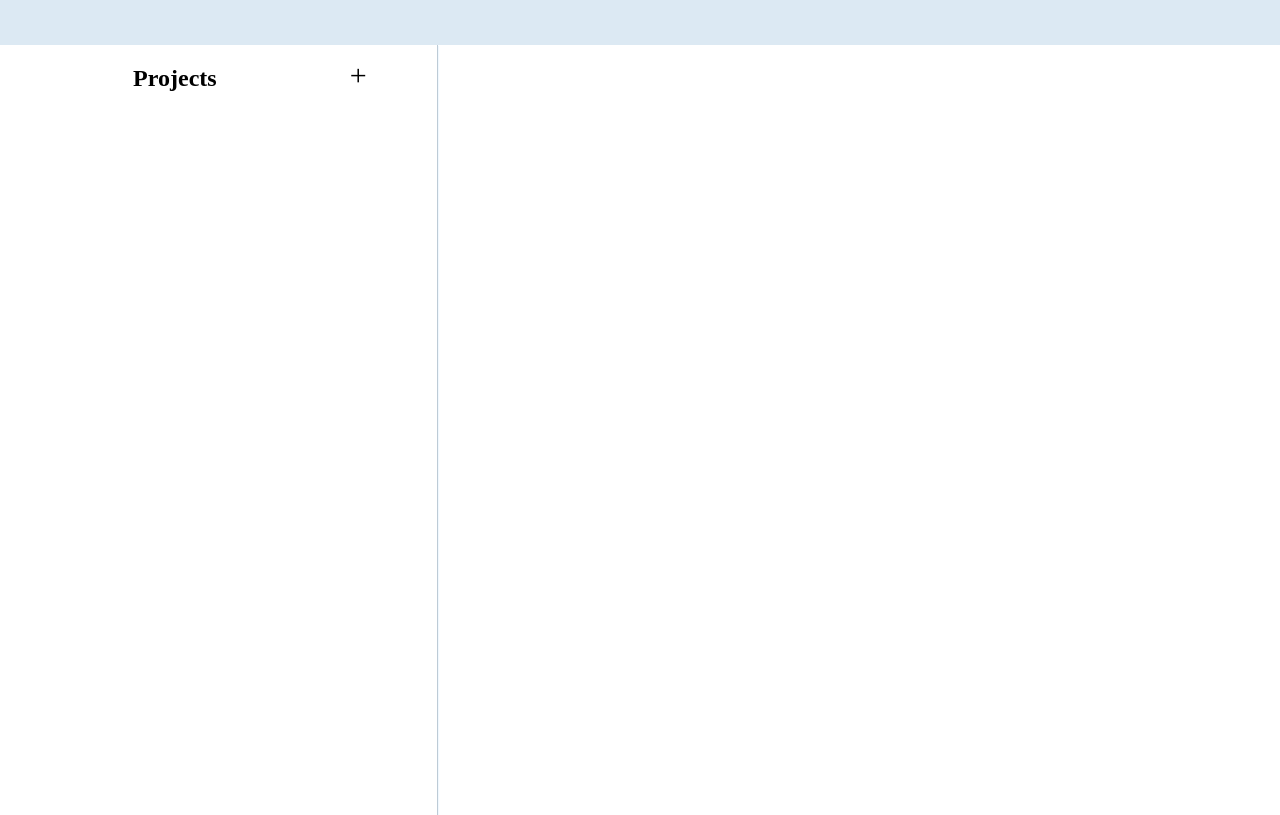
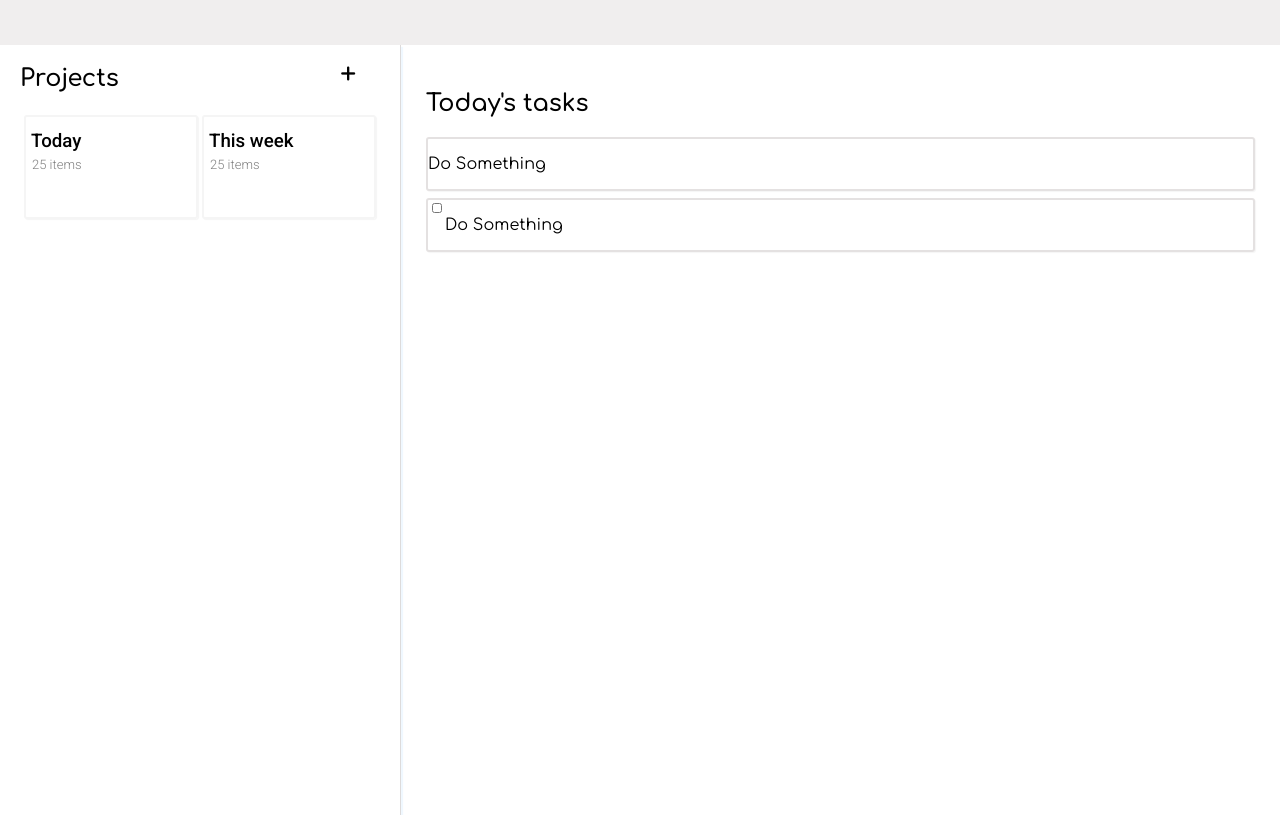
Before and after one commit to rypmaloney/clean-to-do, a website built with webpack: page dist/index.html in a window 1280 px wide. Built offline with nearby package versions, Linux system fonts and the light colour scheme.

Commit message:
Created minimalistic project list in CSS/HTML. Began working out individual list items.

```diff
--- a/dist/index.html
+++ b/dist/index.html
@@ -5,6 +5,8 @@
   <title>To-do List</title>
   <meta name="description" content="A todo list with a clean UI">
   <meta name="author" content="Ryan Maloney">
+  <link rel="preconnect" href="https://fonts.gstatic.com">
+  <link href="https://fonts.googleapis.com/css2?family=Comfortaa:wght@300;400;600&family=Roboto:wght@100;300;500&display=swap" rel="stylesheet">
   <link rel="stylesheet" href="style.css">
 </head>
 <body>
@@ -18,19 +20,36 @@
           <h2>Projects</h2>
            <p class="add">+</p>
         </div>
+        <div id="projects-wrapper">
+          <div class="project">
+            <h3>Today</h3>
+            <p>25 items</p>
+          </div>
+          <div class="project">
+            <h3>This week</h3>
+            <p>25 items</p>
+          </div>
 
-
-
-        <div id="projects-wrapper"></div>
+        </div>
 
 
 
       </div>
+      <div id = "list-space">
+        <div id="current-project-title">
+          <h2>Today's tasks</h2>
+        </div>
+        <div id="current-list">
+            <div class=list-item>
+                <p>Do Something</p>
+            </div>
+            <div class=list-item>
+              <input type="checkbox" class="checkbox">
+              <p>Do Something</p>
+          </div>
+        </div>
 
-
-
-    <div id = "list-space">
-    </div>
+      </div>
 
 
   </div>
--- a/dist/style.css
+++ b/dist/style.css
@@ -1,12 +1,12 @@
 body {
     height: 100%;
     margin: 0;
-
+    font-family: 'comfortaa', sans-serif;
 }
 
 #header-wrapper{
     height: 45px;
-    background-color: rgb(220, 233, 243);
+    background-color: rgb(240, 238, 238);
 }
 
 #main-content {
@@ -17,10 +17,11 @@ body {
 #side-wrapper {
     display: flex;
     flex-direction: column;
-    flex-grow: 2;
+    flex-grow: 1;
+    max-width: 400px;
     background-color:;
-    border-right: solid 1px rgb(189, 203, 214);
-    box-shadow: 1px 1px 1px aliceblue;
+    border-right: solid 1px rgb(221, 219, 219);
+    box-shadow: 2px 2px 1px aliceblue;
 
 }
 #projects-title{
@@ -30,18 +31,27 @@ body {
     flex-direction: row;
 
 }
-#projects-wrapper{
+#projects-wrapper {
+    display: flex;
+    flex-direction: row;
+    flex-wrap: wrap;
+    justify-content: space-evenly;
+    margin: 10px 20px 10px 20px;
 
 }
 
 #list-space {
+    padding: 25px;
     display: flex;
-    flex-grow: 5;
+    flex-grow: 4;
+    flex-direction: column;
 }
 
 #projects-title h2 {
     width: 80%;
-    text-align: center;
+    margin-left: 20px;
+    font-family: 'comfortaa', sans-serif;
+
 
 }
 
@@ -49,3 +59,54 @@ body {
     font-size: 30px;
     line-height: 0;
 }
+
+.project {
+    display: flex;
+    flex-direction: column;
+    width: 170px;
+    height: 100px;
+    font-family: 'roboto', sans-serif;
+    line-height: 0;
+    /* justify-content: center; */
+    border: 2px solid whitesmoke;
+    box-shadow: 1px 1px 1px whitesmoke;
+    border-radius: 3px;
+    /* text-align: center; */
+}
+
+.project h3 {
+    font-family: 'roboto', sans-serif;
+    font-weight: 400;
+    padding-left: 5px;
+    padding-top: 5px;
+
+}
+
+.project p {
+    padding-left: 5px;
+    padding-top: 5px;
+    margin: 1px ;
+    color: gray;
+    font-weight: 300;
+    font-size: 13px;
+}
+
+#current-list {
+    display: flex;
+    flex-direction: column;
+}
+
+.list-item {
+    border: 1px solid black;
+    margin-bottom: 7px;
+    border: 2px solid rgb(228, 225, 225);
+    box-shadow: 1px 1px 1px whitesmoke;
+    border-radius: 3px;
+    display: flex;
+    flex-direction: row;
+}
+
+.checkbox {
+    width: 10px;
+    height: 10px;
+}
```
